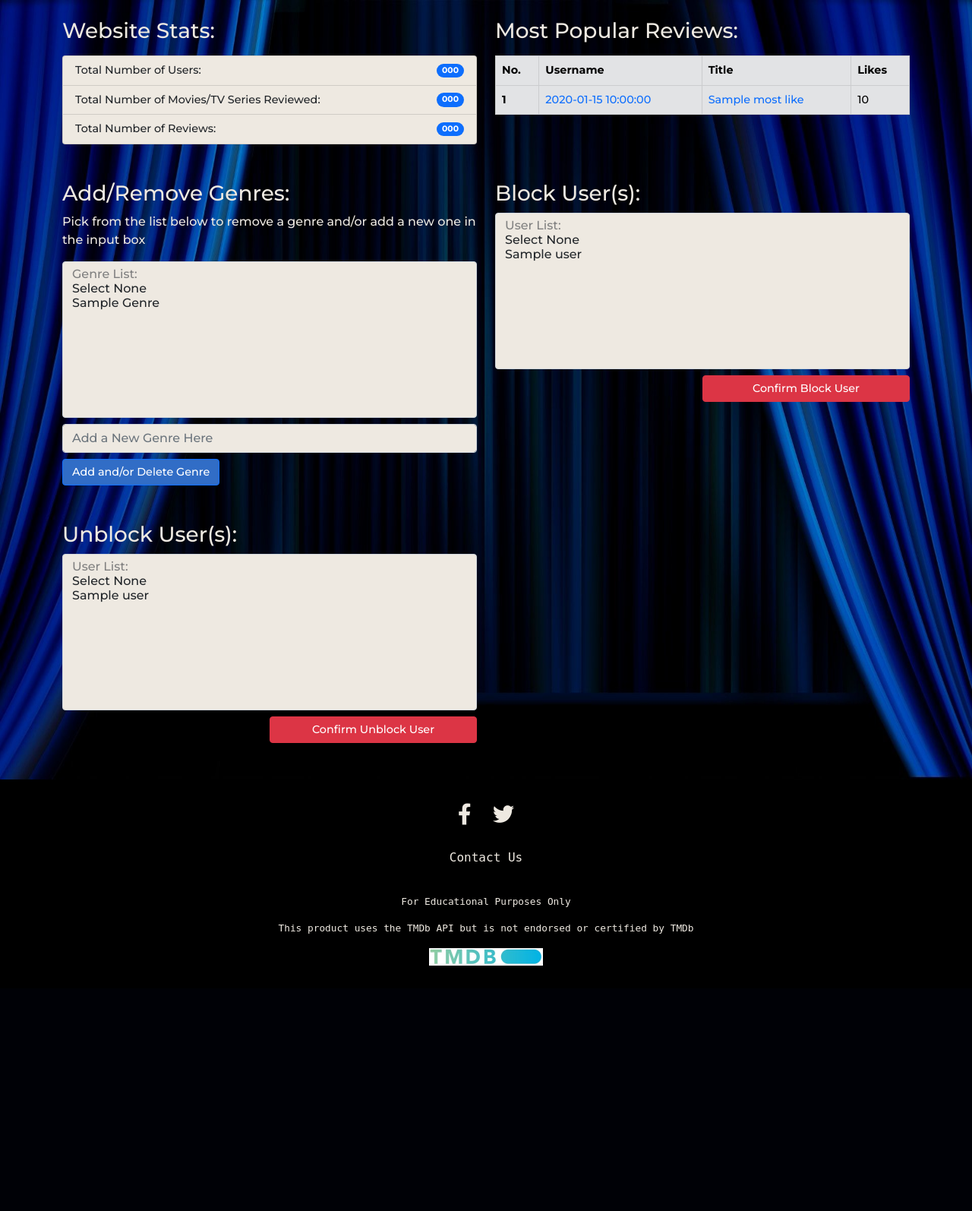
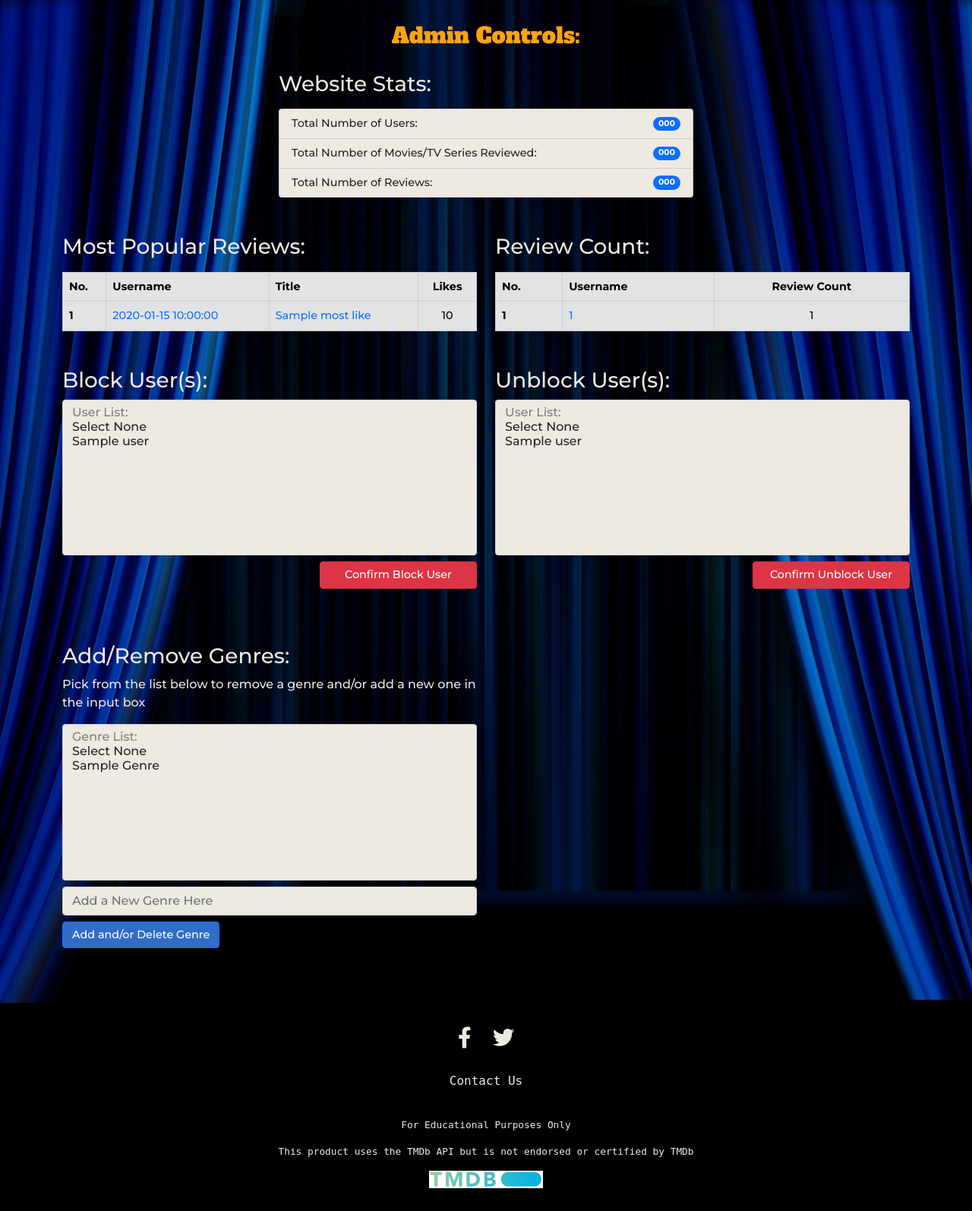
Before and after one commit to robot5000-design/ms3, a Flask app: template templates/admin_controls.html in a window 1280 px wide. Shown: the part 114-1708 px from the top of the page at 76% size. Before the commit the page ends 1385 px from the top, so only its background shows below. Run offline with Flask 2, Linux system fonts and the light colour scheme; the template is opened without the code that fills it: most values are stand-ins (such as "Sample title", 1, 10 or a date in 2020); some libraries are stand-ins or nearby versions.

Commit message:
Tables in index and replace count with count_documents

```diff
--- a/app.py
+++ b/app.py
@@ -19,7 +19,7 @@ from werkzeug.security import generate_password_hash, check_password_hash
 from helper_functions import (
     block_users, unblock_users, validate_choice,
     add_remove_genre, insert_new_movie, update_overall_rating,
-    get_choice_detail, api_request)
+    get_choice_detail, api_request, get_most_likes, get_review_count)
 from constants import CSP, TMDB_URLS
 if os.path.exists("env.py"):
     import env
@@ -69,10 +69,14 @@ def index():
         return api_request(page=1)
     media_detail = list(mongo.db.media_details.find().sort(
         "last_review_date", -1).limit(12))
+    most_likes = get_most_likes()
+    most_reviews = get_review_count()
     if media_detail:
         tmdb_poster_url = TMDB_URLS["tmdb_poster_url"]
         return render_template("index.html", media_detail=media_detail,
-                               tmdb_poster_url=tmdb_poster_url)
+                               tmdb_poster_url=tmdb_poster_url,
+                               most_likes=most_likes,
+                               most_reviews=most_reviews)
     return render_template("index.html")
 
 
@@ -719,27 +723,11 @@ def admin_controls():
         if "submit-form-4" in request.form:
             unblock_users()
     if check_user_permission() and session["user"] == "admin":
-        number_users = mongo.db.users.count()
-        number_movies = mongo.db.media_details.count()
-        number_reviews = mongo.db.reviews.count()
-        most_likes = list(mongo.db.reviews.aggregate([
-            {
-                "$addFields": {
-                    "sum_likes": {"$size": {"$ifNull": ["$likes", []]}}}
-            },
-            {
-                "$sort": {"sum_likes": -1}
-            },
-            {
-                "$limit": 5
-            }
-        ]))
-        # find media_type for the top 5 most liked reviews
-        for review in most_likes:
-            tmdb_id = review["tmdb_id"]
-            media_detail = mongo.db.media_details.find_one(
-                {"tmdb_id": tmdb_id})
-            review["media_type"] = media_detail["media_type"]
+        number_users = mongo.db.users.count_documents({})
+        number_movies = mongo.db.media_details.count_documents({})
+        number_reviews = mongo.db.reviews.count_documents({})
+        most_likes = get_most_likes()
+        most_reviews = get_review_count()
         genres = mongo.db.genres.find().sort("genre_name", 1)
         user_list = [user["username"] for user in mongo.db.users.find(
             ).sort("username", 1)]
@@ -752,7 +740,8 @@ def admin_controls():
                                number_users=number_users,
                                number_movies=number_movies,
                                number_reviews=number_reviews,
-                               most_likes=most_likes)
+                               most_likes=most_likes,
+                               most_reviews=most_reviews)
     flash("You do not have permission to access the requested resource")
     return redirect(url_for("index"))
 
@@ -983,4 +972,4 @@ def check_user_permission():
 if __name__ == "__main__":
     app.run(host=os.environ.get("IP"),
             port=int(os.environ.get("PORT")),
-            debug=False)
+            debug=True)
--- a/static/css/style.css
+++ b/static/css/style.css
@@ -35,6 +35,10 @@ form .form-control,
 .review-form select,
 .list-group li {
   background-color: #eee9e1;
+}
+
+form {
+  max-width: 800px;
 }
 
 .form-text {
@@ -162,11 +166,16 @@ h2,
   font-size: 3.5vw;
 }
 
+.confirm-block,
+.confirm-unblock {
+  width: 207px;
+}
+
 /*--------------------------------------------------------API Search Form */
 
 .api-search-form {
   color: #eee9e1;
-  max-width: 80vw;
+  max-width: 1000px;
   margin: 0 auto;
 }
 
@@ -275,6 +284,10 @@ h2,
 
 .review-links i:hover {
   color: #dd5608;
+}
+
+.review-wrapper {
+  max-width: 1000px;
 }
 
 /*--------------------------------------------------------Register / Contact */
--- a/templates/admin_controls.html
+++ b/templates/admin_controls.html
@@ -2,8 +2,13 @@
 {% block content %}
 
 <div class="container pt-4 pb-5">
+    <div class="row text-center pb-3">
+        <div class="col">
+            <h1 class="heading">Admin Controls:</h1>
+        </div>
+    </div>
     <div class="row">
-        <div class="col-12 col-lg-6 pb-5">
+        <div class="col-12 col-lg-6 offset-lg-3 pb-5">
             <h3>Website Stats:</h3>
             <ul class="list-group stats-group mt-3">
                 <li class="list-group-item d-flex justify-content-between align-items-center">
@@ -20,6 +25,8 @@
                 </li>
             </ul>
         </div>
+    </div>
+    <div class="row">
         <div class="col-12 col-lg-6">
             <h3>Most Popular Reviews:</h3>
             <table class="table table-hover table-secondary table-bordered mt-3 mb-5">
@@ -28,7 +35,7 @@
                         <th scope="col">No.</th>
                         <th scope="col">Username</th>
                         <th scope="col">Title</th>
-                        <th scope="col">Likes</th>
+                        <th scope="col" class="text-center">Likes</th>
                     </tr>
                 </thead>
                 <tbody>
@@ -47,15 +54,85 @@
                                     {{ most_likes[index].original_title }}
                                 </a>
                             </td>
-                            <td>{{ most_likes[index].sum_likes }}</td>
+                            <td class="text-center">{{ most_likes[index].sum_likes }}</td>
+                        </tr>
+                    {% endfor %}
+                </tbody>
+            </table>
+        </div>
+        <div class="col-12 col-lg-6">
+            <h3>Review Count:</h3>
+            <table class="table reviews-table table-hover table-secondary table-bordered mt-3 mb-5">
+                <thead>
+                    <tr>
+                        <th scope="col">No.</th>
+                        <th scope="col">Username</th>
+                        <th scope="col" class="text-center">Review Count</th>
+                    </tr>
+                </thead>
+                <tbody>
+                    {% for index in range(most_reviews | length()) %}
+                        <tr>
+                            <th scope="row">{{ index + 1 }}</th>
+                            <td>
+                                <a class="text-decoration-none"
+                                    href="{{ url_for('my_reviews', user=most_reviews[index]._id, my_reviews_sort='latest', page=0) }}">
+                                    {{ most_reviews[index]._id }}
+                                </a>
+                            </td>
+                            <td class="text-center">{{ most_reviews[index].count }}</td>
                         </tr>
                     {% endfor %}
                 </tbody>
             </table>
         </div>
     </div>
+    <div class="row mb-5">
+        <div class="col-12 col-lg-6 pb-4">
+            <h3>Block User(s):</h3>
+            <form class="" action="{{ url_for('admin_controls') }}" method="POST">
+                <input type="hidden" name="csrf_token" value="{{ csrf_token() }}" />
+                <select class="form-select select-user mb-2" name="block-selected" size="10"
+                    aria-label="Size 10 Select User" multiple required>
+                    <option value="" disabled>User List:</option>
+                    <option value="">Select None</option>
+                    {% for user in user_list %}
+                        {% if user.lower() != "admin" and user not in blocked_users %}
+                            <option value="{{ user }}">{{ user }}</option>
+                        {% endif %}
+                    {% endfor %}
+                </select>
+                <div class="text-end">
+                    <button type="submit" id="submit-form-3" name="submit-form-3"
+                        class="btn btn-danger confirm-block">
+                        Confirm Block User
+                    </button>
+                </div>
+            </form>
+        </div>
+        <div class="col-12 col-lg-6">
+            <h3>Unblock User(s):</h3>
+            <form class="" action="{{ url_for('admin_controls') }}" method="POST">
+                <input type="hidden" name="csrf_token" value="{{ csrf_token() }}" />
+                <select class="form-select select-user mb-2" name="unblock-selected" size="10"
+                    aria-label="Size 10 Select User" multiple required>
+                    <option value="" disabled>User List:</option>
+                    <option value="">Select None</option>
+                    {% for user in blocked_users %}
+                        <option value="{{ user }}">{{ user }}</option>
+                    {% endfor %}
+                </select>
+                <div class="text-end">
+                    <button type="submit" id="submit-form-4" name="submit-form-4"
+                        class="btn btn-danger confirm-unblock">
+                        Confirm Unblock User
+                    </button>
+                </div>
+            </form>
+        </div>
+    </div>
     <div class="row">
-        <div class="col-12 col-lg-6 mb-5">
+        <div class="col-12 col-lg-6 mb-4">
             <h3>Add/Remove Genres:</h3>
             <p>
                 Pick from the list below to remove a genre and/or add a new one in the
@@ -86,44 +163,6 @@
                 </button>
             </form>
         </div>
-        <div class="col-12 col-lg-6 mb-5">
-            <h3>Block User(s):</h3>
-            <form class="" action="{{ url_for('admin_controls') }}" method="POST">
-                <input type="hidden" name="csrf_token" value="{{ csrf_token() }}" />
-                <select class="form-select select-user mb-2" name="block-selected" size="10"
-                    aria-label="Size 10 Select User" multiple required>
-                    <option value="" disabled>User List:</option>
-                    <option value="">Select None</option>
-                    {% for user in user_list %}
-                        {% if user.lower() != "admin" and user not in blocked_users %}
-                            <option value="{{ user }}">{{ user }}</option>
-                        {% endif %}
-                    {% endfor %}
-                </select>
-                <button type="submit" id="submit-form-3" name="submit-form-3"
-                    class="btn btn-danger confirm-block col-6 offset-6">
-                    Confirm Block User
-                </button>
-            </form>
-        </div>
-        <div class="col-12 col-lg-6">
-            <h3>Unblock User(s):</h3>
-            <form class="" action="{{ url_for('admin_controls') }}" method="POST">
-                <input type="hidden" name="csrf_token" value="{{ csrf_token() }}" />
-                <select class="form-select select-user mb-2" name="unblock-selected" size="10"
-                    aria-label="Size 10 Select User" multiple required>
-                    <option value="" disabled>User List:</option>
-                    <option value="">Select None</option>
-                    {% for user in blocked_users %}
-                        <option value="{{ user }}">{{ user }}</option>
-                    {% endfor %}
-                </select>
-                <button type="submit" id="submit-form-4" name="submit-form-4"
-                    class="btn btn-danger confirm-unblock col-6 offset-6">
-                    Confirm Unblock User
-                </button>
-            </form>
-        </div>
     </div>
 </div>
 
--- a/templates/my_reviews.html
+++ b/templates/my_reviews.html
@@ -14,7 +14,7 @@
     <div class="row search-box">
         <div class="col">
             <form action="{{ url_for('my_reviews', user=user, my_reviews_sort=my_reviews_sort, page=0) }}" method="post"
-                id="user-reviews-form">
+                id="user-reviews-form" class="mx-auto">
                 <input type="hidden" name="csrf_token" value="{{ csrf_token() }}" />
                 <div class="pb-4 row">
                     <div class="col">
--- a/templates/reviews.html
+++ b/templates/reviews.html
@@ -9,7 +9,7 @@
     </div>
     <div class="row search-box">
         <div class="col-12">
-            <form action="{{ url_for('browse_reviews', page=0) }}" method="post" id="browse-reviews-form">
+            <form action="{{ url_for('browse_reviews', page=0) }}" method="post" id="browse-reviews-form" class="mx-auto">
                 <input type="hidden" name="csrf_token" value="{{ csrf_token() }}" id="csrf_token" />
                 <div class="row pb-4">
                     <div class="col">
--- a/templates/search.html
+++ b/templates/search.html
@@ -1,7 +1,7 @@
 {% extends "base.html" %}
 {% block content %}
 
-<div class="container">
+<div class="container-fluid">
     <div class="row">
         <div class="col-12">
             <div class="row text-center py-4">
@@ -10,7 +10,7 @@
             <!-- Search within movie list -->
             <div class="row pb-2">
                 <div class="col-12 col-sm-10 col-lg-8 mx-auto">
-                    <form action="{{ url_for('search_movies') }}" method="post" class="" id="search-api">
+                    <form action="{{ url_for('search_movies') }}" method="post" class="api-search-form" id="search-api">
                         <input type="hidden" name="csrf_token" value="{{ csrf_token() }}" id="csrf_token" />
                         <div class="row mb-3">
                             <div class="">
```
Also changed, not shown: helper_functions.py (+52 -0 lines), templates/index.html (+63 -2 lines), README.md.
